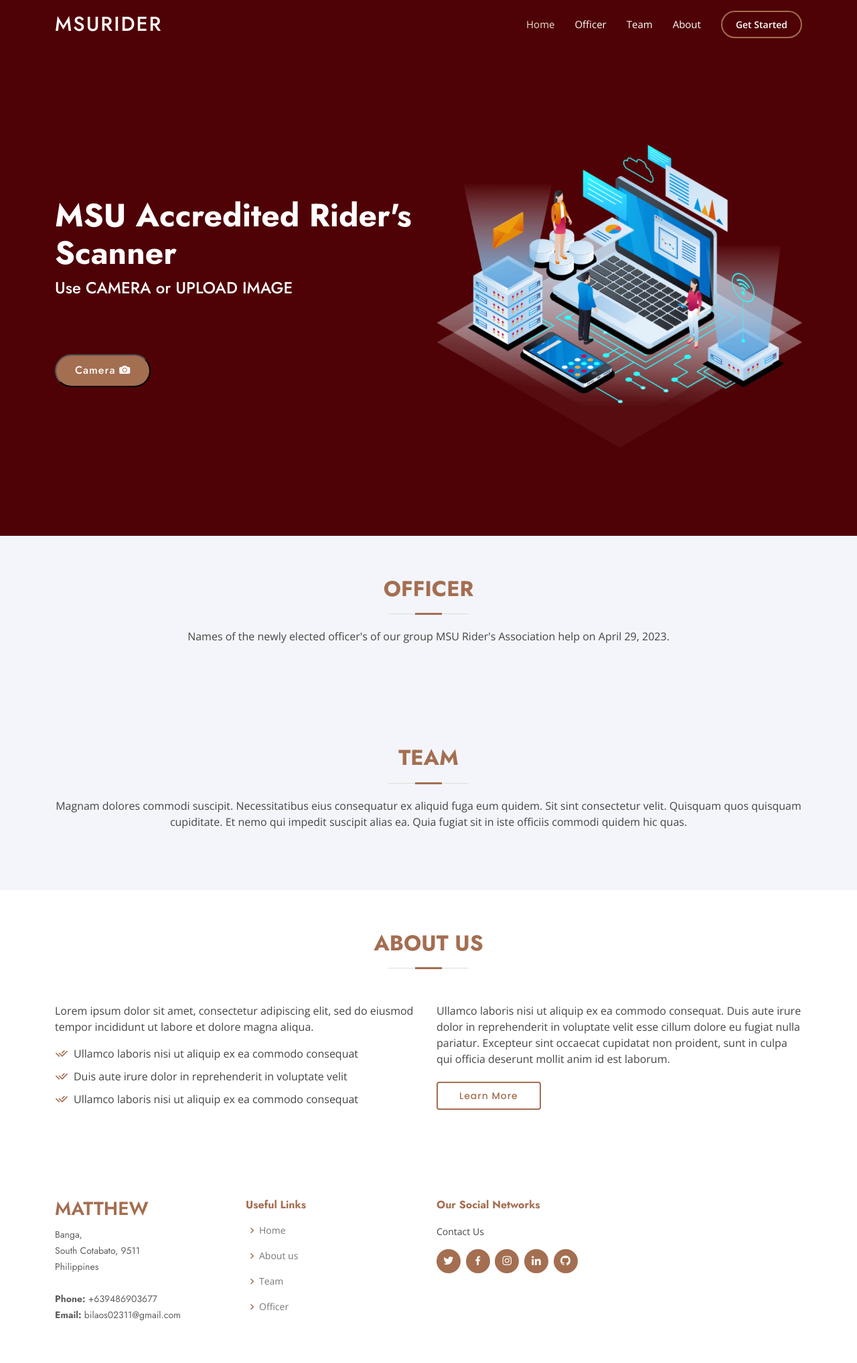
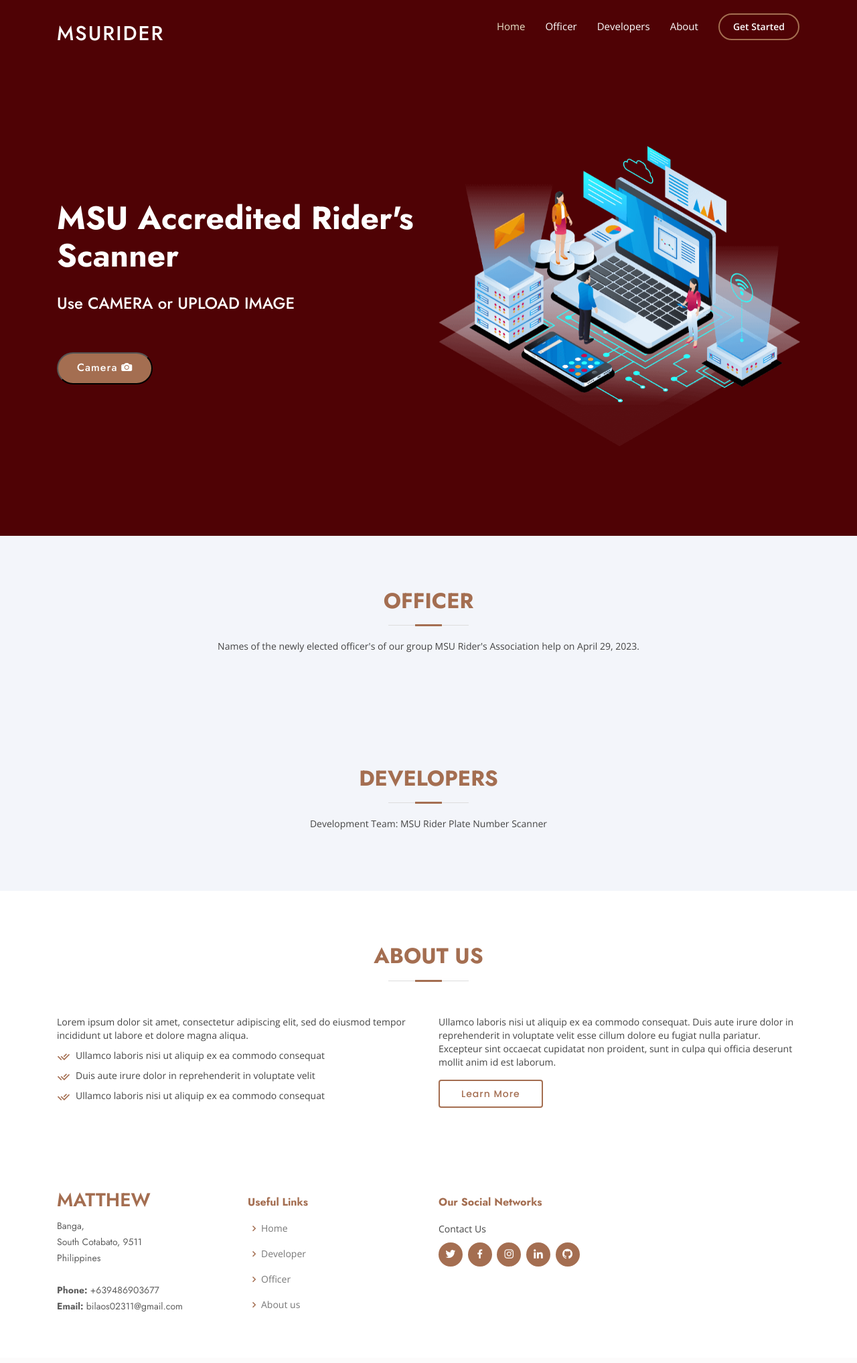
Before and after one commit to Mattseph/msuriderai, a PHP site: page / in a window 1280 px wide. Shown: the whole page at 67% size. After the commit the page ends 1959 px from the top, so only its background shows below. Run offline with PHP 8.4, Linux system fonts and the light colour scheme; data comes from the database, SQL or seed files in the repository; data that the repository does not hold is empty; some libraries are stand-ins or nearby versions.

Commit message:
Add Modal. Remove X, Switch Button. Replace Team->Developer

```diff
--- a/index.php
+++ b/index.php
@@ -26,7 +26,7 @@
   <link href="assets/vendor/glightbox/css/glightbox.min.css" rel="stylesheet">
   <link href="assets/vendor/remixicon/remixicon.css" rel="stylesheet">
   <link href="assets/vendor/swiper/swiper-bundle.min.css" rel="stylesheet">
-
+  <link rel="stylesheet" href="https://maxcdn.bootstrapcdn.com/bootstrap/3.4.1/css/bootstrap.min.css">
   <!-- Template Main CSS File -->
   <link href="assets/css/style.css" rel="stylesheet">
 
@@ -48,7 +48,7 @@
         <ul>
           <li><a class="nav-link scrollto active" href="#hero">Home</a></li>
           <li><a class="nav-link scrollto" href="#officer">Officer</a></li>
-          <li><a class="nav-link scrollto" href="#team">Team</a></li>
+          <li><a class="nav-link scrollto" href="#team">Developers</a></li>
           <li><a class="nav-link scrollto" href="#about">About</a></li>
           <li><a class="getstarted scrollto" href="#hero">Get Started</a></li>
         </ul>
@@ -66,16 +66,14 @@
           <h1>MSU Accredited Rider's Scanner</h1>
           <h2>Use CAMERA or UPLOAD IMAGE</h2>
 
-          <div class="mb-2 position-relative" id="webcam-container"></div>
-          <button type="button" class="btn btn-outline-danger position-absolute top-0 end-0 m-2" id="stopCamera" onclick="stopCamera()" style="display:none">X</button>
-          <button type="button" class="btn btn-outline-secondary position-absolute bottom-0 end-0 m-2" id="switchCamera" onclick="switchCamera()" style="display:none">Switch Camera</button>
 
-          <p class="text-danger" id="message-container"></p>
+          <!-- <button type="button" class="btn btn-outline-danger position-absolute top-0 end-0 m-2" id="stopCamera" onclick="stopCamera()" style="display:none">X</button> -->
+
           <div class="d-flex justify-content-center justify-content-lg-start">
-            <button type="button" id="startCamera" onclick="startCamera()" class="btn-start-camera scrollto">Camera <i class='bi-camera-fill'></i> </button>
+            <button type="button" id="startCamera" onclick="startCamera()" class="btn-start-camera scrollto" data-toggle="modal" data-target="#platenumber_scanner">Camera <i class='bi-camera-fill'></i> </button>
           </div>
         </div>
-        <div class="col-lg-6 order-1 order-lg-2 hero-img" data-aos="zoom-in" data-aos-delay="200">
+        <div class=" col-lg-6 order-1 order-lg-2 hero-img" data-aos="zoom-in" data-aos-delay="200">
           <img src="assets/img/hero-img.png" class="img-fluid animated" alt="">
         </div>
       </div>
@@ -85,7 +83,7 @@
 
   <main id="main">
 
-    <!-- ======= Team Section ======= -->
+    <!-- ======= Officer Section ======= -->
     <section id="officer" class="team section-bg">
       <div class="container" data-aos="fade-up">
 
@@ -122,11 +120,11 @@
 
           ?>
             <div class="col-lg-6 mt-4" data-aos="zoom-in" data-aos-delay="100">
-              <div class="member d-flex align-items-start">
+              <div class="member d-flex align-items-center">
                 <?php if ($officer['img_url'] && file_exists("assets/img/rider/$officer[img_url]")) : ?>
                   <div class="pic"><img src="assets/img/rider/<?php echo $officer['img_url'] ?>" class="img-fluid" alt=""></div>
                 <?php else : ?>
-                  <div class="pic"><img src="assets/img/default-img.svg ?>" class="img-fluid" alt=""></div>
+                  <div class="pic"><img src="assets/img/default-img.svg" class="img-fluid" alt=""></div>
                 <?php endif; ?>
                 <div class="member-info">
                   <h4>
@@ -151,15 +149,17 @@
       </div>
     </section><!-- End Team Section -->
 
-    <!-- ======= Team Section ======= -->
     <section id="team" class="team section-bg">
       <div class="container" data-aos="fade-up">
 
         <div class="section-title">
-          <h2>Team</h2>
-          <p>Magnam dolores commodi suscipit. Necessitatibus eius consequatur ex aliquid fuga eum quidem. Sit sint consectetur velit. Quisquam quos quisquam cupiditate. Et nemo qui impedit suscipit alias ea. Quia fugiat sit in iste officiis commodi quidem hic quas.</p>
+          <h2>Developers</h2>
+          <p>
+            Development Team: MSU Rider Plate Number Scanner
+          </p>
         </div>
-        <div class="row align-items-center">
+
+        <div class="row">
           <?php
           $developerQuery = "SELECT * from developer";
           $developerStatement = $pdo->query($developerQuery);
@@ -168,23 +168,22 @@
           foreach ($developers as $developer) {
 
           ?>
-
             <div class="col-lg-6 mt-4" data-aos="zoom-in" data-aos-delay="100">
-              <div class="member d-flex align-items-start">
+              <div class="member d-flex align-items-center">
                 <?php if ($developer['img_url'] && file_exists("assets/img/developer/$developer[img_url]")) : ?>
                   <div class="pic"><img src="assets/img/developer/<?php echo $developer['img_url'] ?>" class="img-fluid" alt=""></div>
                 <?php else : ?>
                   <div class="pic"><img src="assets/img/default-img.svg" class="img-fluid" alt=""></div>
                 <?php endif; ?>
-
                 <div class="member-info">
-                  <h4><?php echo $developer['last_name'] ?>,
+                  <h4>
+                    <?php echo $developer['last_name'] ?>,
                     <?php echo $developer['first_name'] ?>
                     <?php echo $developer['mid_name'] ? $developer['mid_name'][0] . "." : "" ?>
                     <?php echo $developer['suffix'] ?>
                   </h4>
-                  <span>3rd-Year BSIT Student</span>
-                  <p>Explicabo voluptatem mollitia et repellat qui dolorum quasi</p>
+                  <span>3rd Year BSIT</span>
+                  <p></p>
                   <div class="social">
                     <a href=""><i class="ri-twitter-fill"></i></a>
                     <a href=""><i class="ri-facebook-fill"></i></a>
@@ -194,7 +193,7 @@
                 </div>
               </div>
             </div>
-          <?php } ?>
+          <?php  } ?>
         </div>
       </div>
     </section><!-- End Team Section -->
@@ -255,9 +254,9 @@
             <h4>Useful Links</h4>
             <ul>
               <li><i class="bx bx-chevron-right"></i> <a href="#hero">Home</a></li>
+              <li><i class="bx bx-chevron-right"></i> <a href="./profile/developer.php">Developer</a></li>
+              <li><i class="bx bx-chevron-right"></i> <a href="./profile/rider-officer.php">Officer</a></li>
               <li><i class="bx bx-chevron-right"></i> <a href="#about">About us</a></li>
-              <li><i class="bx bx-chevron-right"></i> <a href="./profile/developer.php">Team</a></li>
-              <li><i class="bx bx-chevron-right"></i> <a href="./profile/rider-officer.php">Officer</a></li>
             </ul>
           </div>
 
@@ -278,7 +277,36 @@
     </div>
   </footer><!-- End Footer -->
 
+
+  <div class="modal" id="platenumber_scanner">
+    <div class="container-sm">
+      <div class="d-flex justify-content-center align-items-center vh-100">
+        <div class="modal-dialog">
+          <div class="modal-content">
+            <div class="modal-header">
+              <h4 class="modal-title">Plate Number Scanner</h4>
+            </div>
+            <div class="modal-body d-flex flex-column justify-content-center align-items-center">
+              <div id="interactive" class="viewport d-flex flex-column align-content-center justify-content-center">
+                <div id="webcam-container"></div>
+                <div class="error">
+                  <p class="text-danger" id="message-container"></p>
+                </div>
+              </div>
+            </div>
+            <div class="modal-footer">
+              <button type="button" class="btn btn-primary" data-dismiss="modal" id="stopCamera" onclick="stopCamera()">Close</button>
+            </div>
+          </div> <!-- /.modal-content -->
+        </div> <!-- /.modal-dialog -->
+      </div> <!-- /.modal -->
+    </div>
+  </div>
+
   <!-- Vendor JS Files -->
+  <script src="https://ajax.googleapis.com/ajax/libs/jquery/3.5.1/jquery.min.js"></script>
+  <script src="https://maxcdn.bootstrapcdn.com/bootstrap/3.4.1/js/bootstrap.min.js"></script>
+
   <script src="https://cdn.jsdelivr.net/npm/@tensorflow/tfjs@latest/dist/tf.min.js"></script>
   <script src="https://cdn.jsdelivr.net/npm/@teachablemachine/image@latest/dist/teachablemachine-image.min.js"></script>
   <script src="assets/vendor/aos/aos.js"></script>
```
